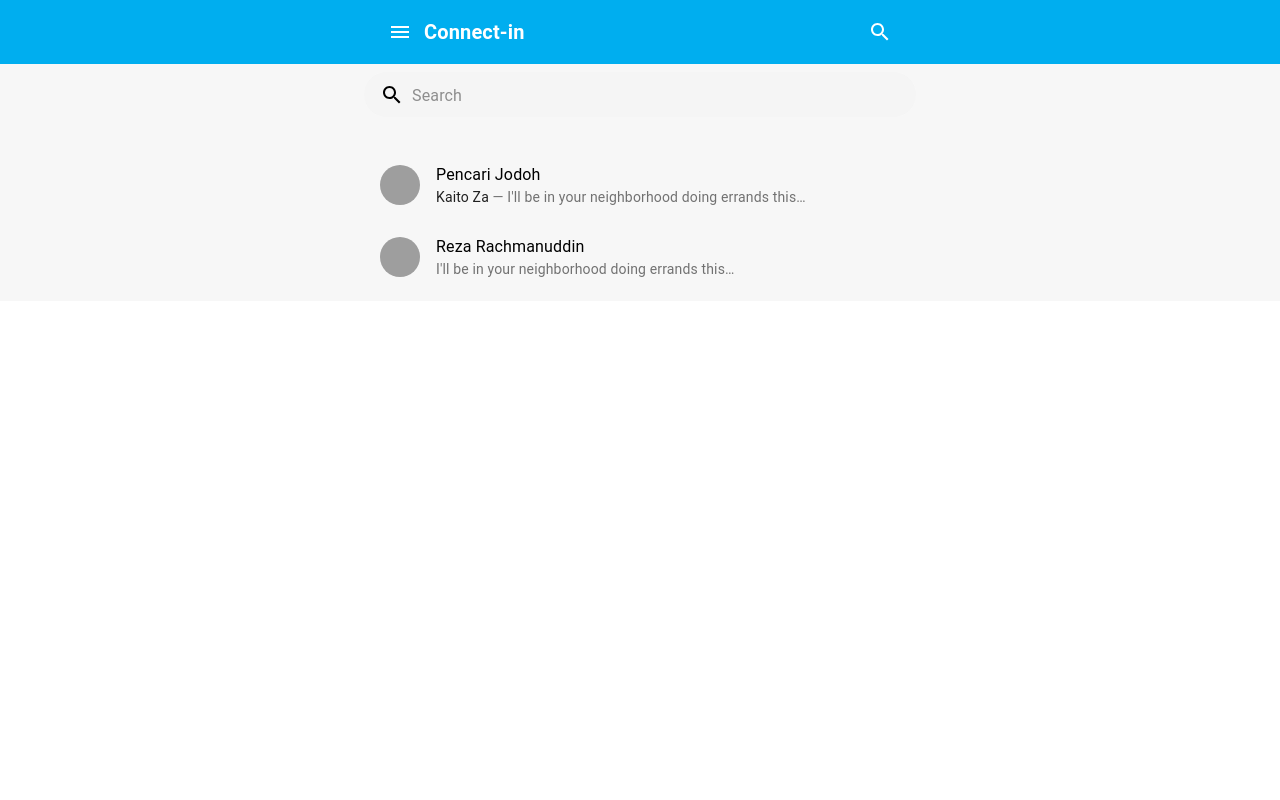
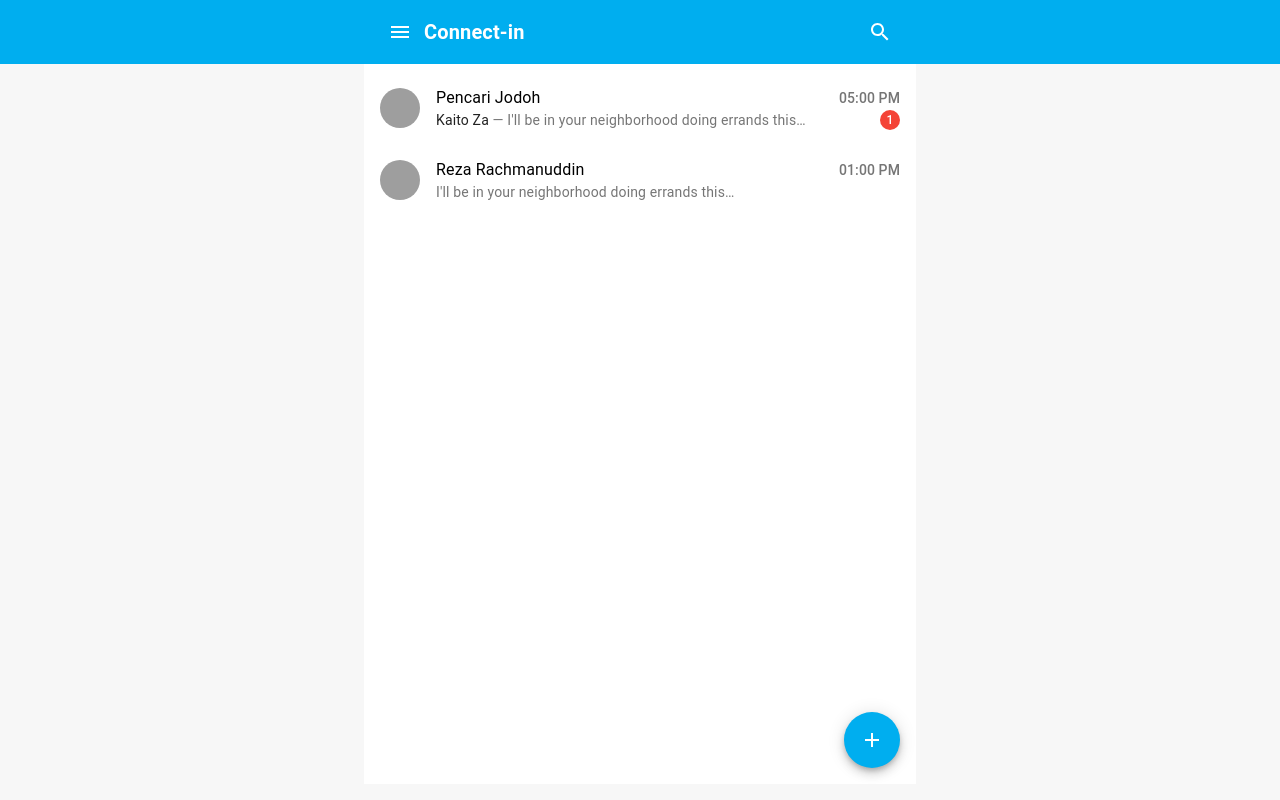
Before and after one commit to retry19/connectin-chat-app, a React (Create React App) app: page / in a window 1280 px wide. Built offline with nearby package versions, Linux system fonts and the light colour scheme; grey boxes are pictures that could not be loaded.

Commit message:
edit: home page

```diff
--- a/src/components/ChatList.js
+++ b/src/components/ChatList.js
@@ -1,28 +1,36 @@
 import {
   Avatar,
-  Container,
+  Badge,
   List,
   ListItem,
   ListItemAvatar,
+  ListItemSecondaryAction,
   ListItemText,
   makeStyles,
   Typography,
 } from '@material-ui/core';
 
 const useStyles = makeStyles((theme) => ({
-  container: {
-    marginTop: theme.spacing(3),
-  },
   inline: {
     display: 'inline',
   },
+  flexTop: {
+    paddingTop: theme.spacing(4),
+    height: '100%',
+    display: 'flex',
+    flexDirection: 'column',
+    justifyContent: 'start',
+    alignItems: 'flex-end'
+  },
+  badge: {
+    marginRight: theme.spacing(2.5),
+  }
 }));
 
 function ChatList() {
   const classes = useStyles();
 
   return (
-    <Container maxWidth="sm" className={classes.container}>
     <List>
       <ListItem alignItems="flex-start">
         <ListItemAvatar>
@@ -44,6 +52,18 @@ function ChatList() {
             </>
           )}
         />
+        <ListItemSecondaryAction className={classes.flexTop}>
+          <Typography component="small" color="textSecondary" variant="subtitle2">05:00 PM</Typography>
+          <Badge
+            anchorOrigin={{
+              vertical: 'center',
+              horizontal: 'center',
+            }}
+            color="error"
+            badgeContent={1}
+            className={classes.badge}
+          />
+        </ListItemSecondaryAction>
       </ListItem>
       <ListItem alignItems="flex-start">
         <ListItemAvatar>
@@ -53,9 +73,11 @@ function ChatList() {
           primary="Reza Rachmanuddin"
           secondary="I'll be in your neighborhood doing errands this…"
         />
+        <ListItemSecondaryAction className={classes.flexTop}>
+          <Typography component="small" color="textSecondary" variant="subtitle2">01:00 PM</Typography>
+        </ListItemSecondaryAction>
       </ListItem>
     </List>
-    </Container>
   );
 }
 
--- a/src/components/Navbar.js
+++ b/src/components/Navbar.js
@@ -19,7 +19,7 @@ function Navbar() {
   const classes = useStyles();
 
   return (
-    <AppBar position="static" color="primary" elevation={0}>
+    <AppBar position="sticky" color="primary" elevation={0}>
       <Container maxWidth="sm">
         <Toolbar>
           <IconButton edge="start" color="inherit" aria-label="menu">
--- a/src/components/SearchBox.js
+++ /dev/null
@@ -1,66 +0,0 @@
-import { Container, InputBase, makeStyles } from '@material-ui/core';
-import { Search } from '@material-ui/icons';
-
-const useStyles = makeStyles((theme) => ({
-  search: {
-    marginTop: theme.spacing(1),
-    position: 'relative',
-    borderRadius: 30,
-    backgroundColor: theme.palette.grey['100'],
-    '&:hover': {
-      backgroundColor: theme.palette.grey['200'],
-    },
-    height: '45px',
-    [theme.breakpoints.up('sm')]: {
-      width: 'auto',
-    },
-  },
-  searchIcon: {
-    padding: theme.spacing(0, 2),
-    height: '100%',
-    position: 'absolute',
-    pointerEvents: 'none',
-    display: 'flex',
-    alignItems: 'center',
-    justifyContent: 'center',
-  },
-  inputRoot: {
-    color: 'inherit',
-    width: '100%',
-  },
-  inputInput: {
-    padding: theme.spacing(1.8, 1, 1, 0),
-    paddingLeft: `calc(1em + ${theme.spacing(4)}px)`,
-    height: '100%',
-    [theme.breakpoints.up('sm')]: {
-      width: '100%',
-      '&:focus': {
-        width: '100%',
-      },
-    },
-  },
-}));
-
-function SearchBox() {
-  const classes = useStyles();
-
-  return (
-    <Container maxWidth="sm">
-      <div className={classes.search}>
-        <div className={classes.searchIcon}>
-          <Search />
-        </div>
-        <InputBase
-          placeholder="Search"
-          classes={{
-            root: classes.inputRoot,
-            input: classes.inputInput,
-          }}
-          inputProps={{ 'aria-label': 'search' }}
-        />
-      </div>
-    </Container>
-  );
-}
-
-export default SearchBox;
--- a/src/pages/Home.js
+++ b/src/pages/Home.js
@@ -1,15 +1,43 @@
+import { Box, Container, Fab, makeStyles } from '@material-ui/core';
+import { Add } from '@material-ui/icons';
 import ChatList from '../components/ChatList';
 import Navbar from '../components/Navbar';
-import SearchBox from '../components/SearchBox';
+
+const useStyles = makeStyles((theme) => ({
+  backgroundGray: {
+    backgroundColor: '#f7f7f7',
+  },
+  container: {
+    backgroundColor: 'none',
+    [theme.breakpoints.down('600')]: {
+      backgroundColor: '#ffffff'
+    }
+  },
+  content: {
+    backgroundColor: '#ffffff',
+    position: 'relative',
+    minHeight: '90vh',
+  },
+  fab: {
+    bottom: theme.spacing(2),
+    right: theme.spacing(2),
+    position: 'absolute',
+  },
+}));
 
 export default function Home() {
+  const classes = useStyles();
   return (
-    <div style={{ backgroundColor: '#f7f7f7' }}>
+    <Box minHeight="100vh" className={classes.backgroundGray}>
       <Navbar />
-
-      <SearchBox />
-
-      <ChatList />
-    </div>
+      <Container maxWidth="sm" className={classes.container}>
+        <Box className={classes.content}>
+          <ChatList />
+          <Fab aria-label="New Chat" className={classes.fab} color="primary">
+            <Add />
+          </Fab>
+        </Box>
+      </Container>
+    </Box>
   );
 }
```
Lines whose indentation alone changed are shown as unchanged.
